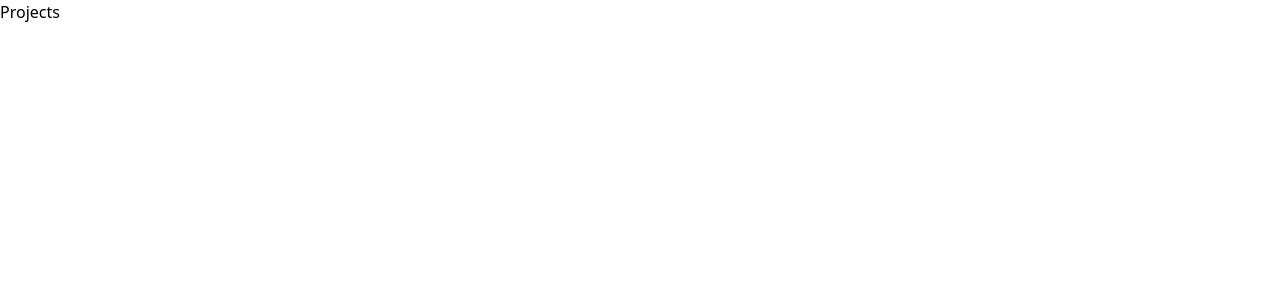
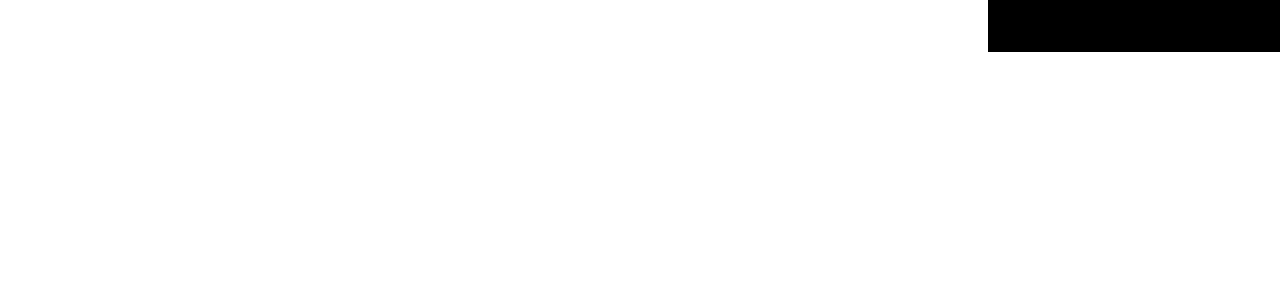
Before and after one commit to Suyash-4/gorgofront, a React (Vite) app: page /projects in a window 1280 px wide. Shown: the top 300 px of the page. Built offline with nearby package versions, Linux system fonts and the light colour scheme.

Commit message:
phase 2 initialization  commit

```diff
--- a/src/App.jsx
+++ b/src/App.jsx
@@ -3,11 +3,15 @@
 import Home from "./pages/Home";
 import Agence from "./pages/Agence";
 import Projects from "./pages/Projects";
+import Navbar from "./components/navbar/Navbar";
 
 const App = () => {
   return (
     <>
       <div>
+        <div className="">
+          <Navbar />
+        </div>
         <Routes>
           <Route path="/" element={<Home />} />
           <Route path="/agence" element={<Agence />} />
--- /dev/null
+++ b/src/components/navbar/Navbar.jsx
@@ -0,0 +1,31 @@
+import React from "react";
+import { Link } from "react-router-dom";
+
+const Navbar = () => {
+  return (
+    <>
+      <div className="fixed top-0 z-20 w-full flex items-start justify-between">
+        <div className="p-3 w-37">
+          <Link to="/">
+            <svg
+              xmlns="http://www.w3.org/2000/svg"
+              width="103"
+              height="44"
+              viewBox="0 0 103 44"
+              fill="white"
+              className="h-full w-full"
+            >
+              <path
+                fill-rule="evenodd"
+                d="M35.1441047,8.4486911 L58.6905011,8.4486911 L58.6905011,-1.3094819e-14 L35.1441047,-1.3094819e-14 L35.1441047,8.4486911 Z M20.0019577,0.000230366492 L8.83414254,25.3433089 L18.4876971,25.3433089 L29.5733875,0.000230366492 L20.0019577,0.000230366492 Z M72.5255345,0.000691099476 L72.5255345,8.44846073 L94.3991559,8.44846073 L94.3991559,16.8932356 L72.5275991,16.8932356 L72.5275991,19.5237906 L72.5255345,19.5237906 L72.5255345,43.9274346 L102.80937,43.9274346 L102.80937,35.4798953 L80.9357483,35.4798953 L80.9357483,25.3437696 L94.3996147,25.3428482 L94.3996147,16.8953089 L102.80937,16.8953089 L102.80937,0.000691099476 L72.5255345,0.000691099476 Z M-1.30398043e-14,43.9278953 L8.78642762,43.9278953 L8.78642762,0.0057591623 L-1.30398043e-14,0.0057591623 L-1.30398043e-14,43.9278953 Z M58.6849955,8.4486911 L43.1186904,43.9274346 L52.3166592,43.9274346 L67.9877996,8.4486911 L58.6849955,8.4486911 Z M18.4688864,25.3437696 L26.7045278,43.9278953 L36.2761871,43.9278953 L28.1676325,25.3375497 L18.4688864,25.3437696 Z"
+              ></path>
+            </svg>
+          </Link>
+        </div>
+        <div className="h-13 w-73 bg-black"></div>
+      </div>
+    </>
+  );
+};
+
+export default Navbar;
--- a/src/pages/Projects.jsx
+++ b/src/pages/Projects.jsx
@@ -4,7 +4,7 @@
   return (
     <>
       <div>
-        Projects
+
       </div>
     </>
   );
```
